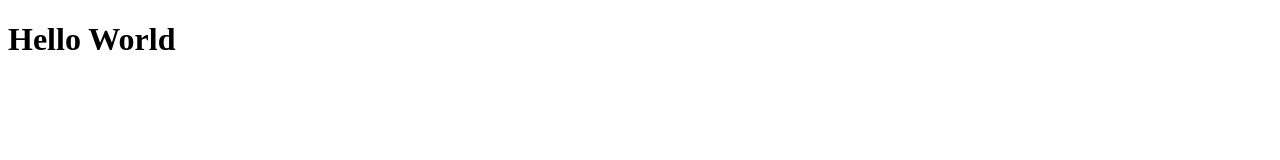
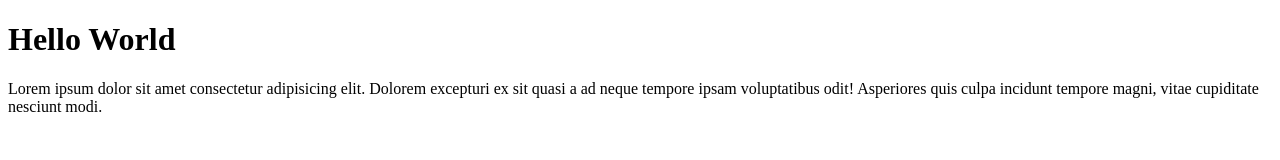
Before and after one commit to Arianna-Salvini/htmlcss-hello, a plain HTML site: page index.html in a window 1280 px wide. Drawn offline with Linux system fonts and the light colour scheme.

Commit message:
Insert <p> Lorem ipsum

```diff
--- a/index.html
+++ b/index.html
@@ -9,5 +9,7 @@
 
     <h1>Hello World</h1>
 
+    <p>Lorem ipsum dolor sit amet consectetur adipisicing elit. Dolorem excepturi ex sit quasi a ad neque tempore ipsam voluptatibus odit! Asperiores quis culpa incidunt tempore magni, vitae cupiditate nesciunt modi.</p>
+
 </body>
 </html>
```
